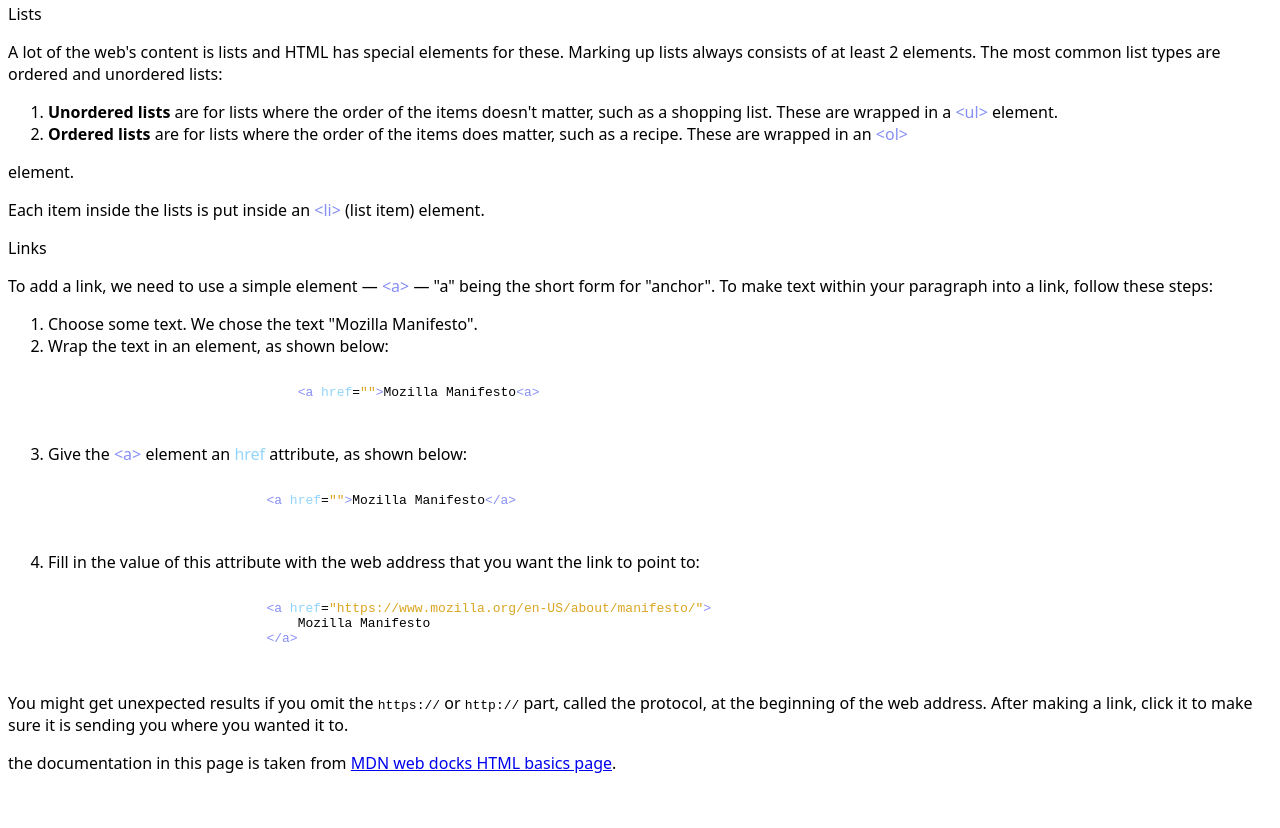
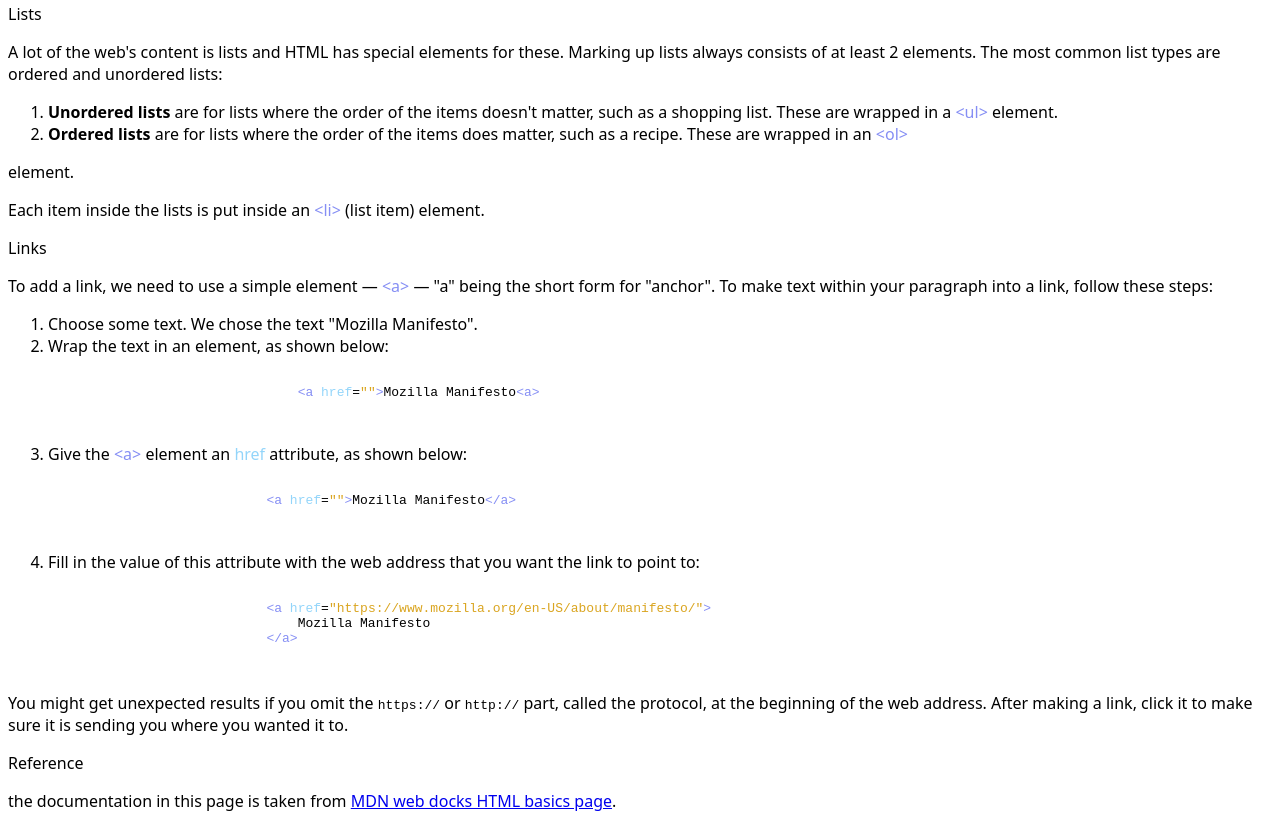
Before and after one commit to PeterPlatis/Technical-Documentation-Page-fCC, a plain HTML site: page index.html in a window 1280 px wide. Shown: the part 3663-4491 px from the top of the page. Before the commit the page ends 4453 px from the top, so only its background shows below. Drawn offline with Linux system fonts and the light colour scheme.

Commit message:
header on last section

```diff
--- a/index.html
+++ b/index.html
@@ -189,6 +189,7 @@
                 <p>You might get unexpected results if you omit the <code>https://</code> or <code>http://</code> part, called the protocol, at the beginning of the web address. After making a link, click it to make sure it is sending you where you wanted it to.</p>
             </section>
             <section id="Reference" class="main-section">
+                <header>Reference</header>
                 <p>the documentation in this page is taken from <a href="https://developer.mozilla.org/en-US/docs/Learn/Getting_started_with_the_web/HTML_basics#void_elements">MDN web docks HTML basics page</a>.</p>
             </section>
         </main>
```
